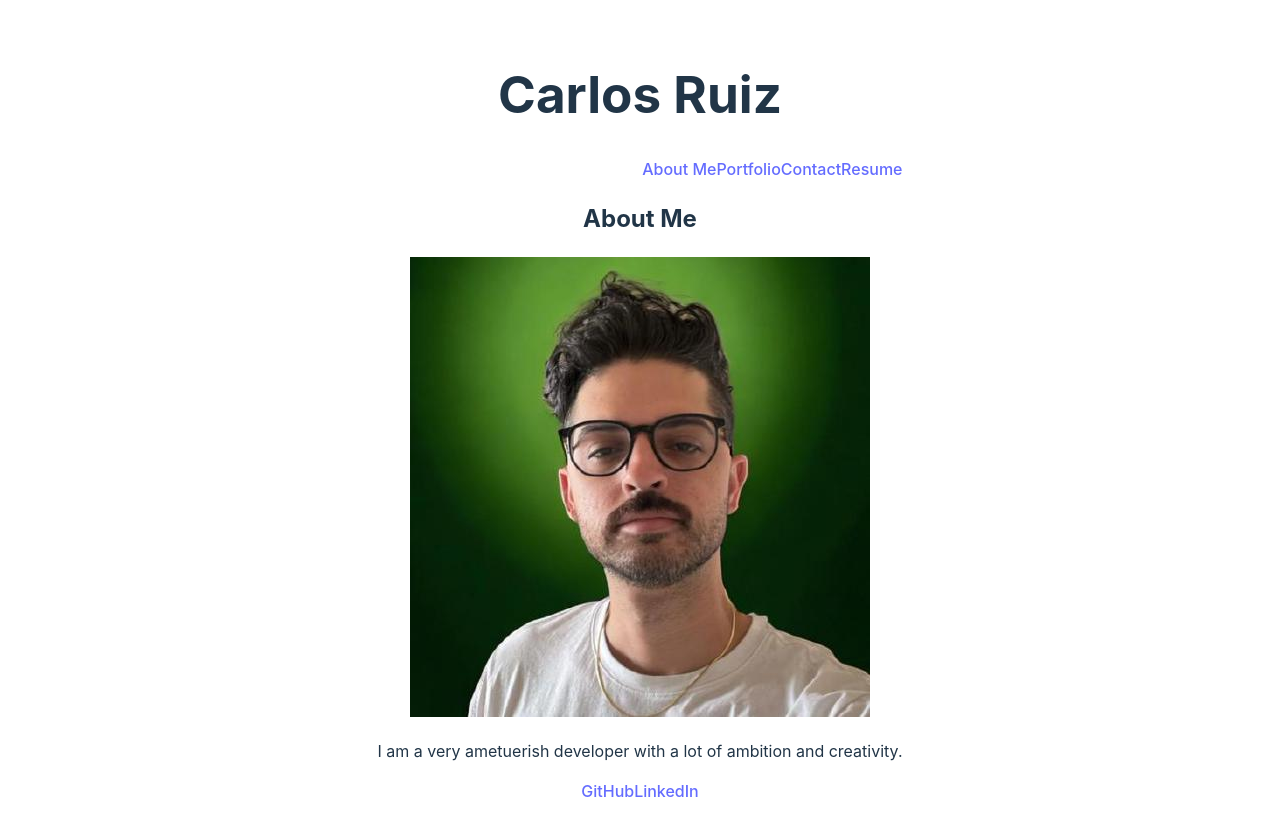
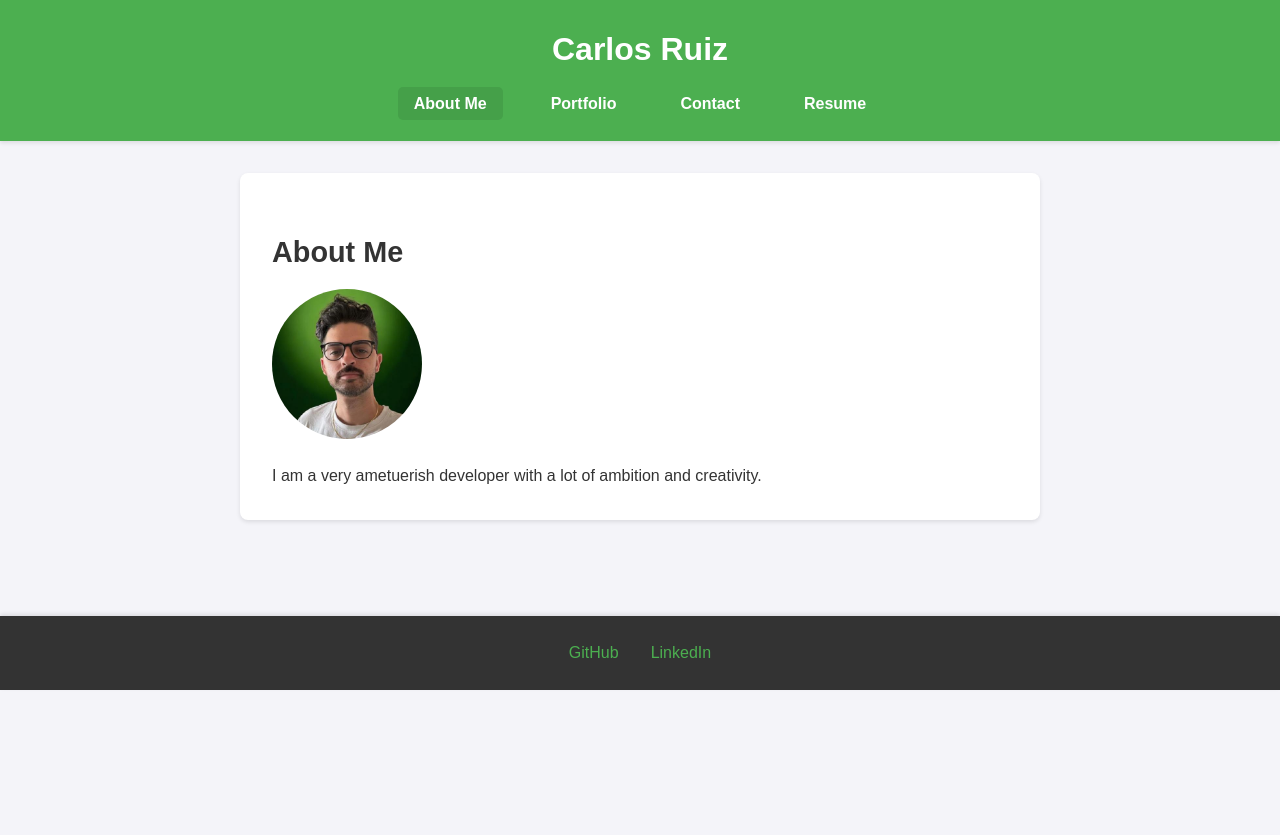
Before and after one commit to Carlospetsdogs/react-portfolio, a React (Vite) app: page / in a window 1280 px wide. After the commit the page ends 800 px from the top, so only its background shows below. Built offline with nearby package versions, Linux system fonts and the light colour scheme.

Commit message:
removed unnecessary file and updated main.cc to hold all stylings

```diff
--- a/src/main.css
+++ b/src/main.css
@@ -1,89 +1,206 @@
-:root {
-  font-family: Inter, system-ui, Avenir, Helvetica, Arial, sans-serif;
-  line-height: 1.5;
-  font-weight: 400;
+/* Main.css */
 
-  color-scheme: light dark;
-  color: rgba(255, 255, 255, 0.87);
-  background-color: #242424;
-
-  font-synthesis: none;
-  text-rendering: optimizeLegibility;
-  -webkit-font-smoothing: antialiased;
-  -moz-osx-font-smoothing: grayscale;
+/* General Styles */
+body {
+  font-family: 'Arial', sans-serif;
+  color: #333;
+  line-height: 1.6;
+  margin: 0;
+  padding: 0;
+  background-color: #f4f4f9;
 }
 
-a {
-  font-weight: 500;
-  color: #646cff;
-  text-decoration: inherit;
-}
-a:hover {
-  color: #535bf2;
+/* Header */
+header {
+  background-color: #4CAF50;
+  color: white;
+  padding: 1.5em 0;
+  text-align: center;
+  box-shadow: 0 2px 4px rgba(0, 0, 0, 0.1);
 }
 
-html, body {
-
+header h1 {
+  margin: 0;
+  font-size: 2em;
 }
 
-body {
-  margin: 0;
-  display: flex;
-  place-items: center;
-  min-width: 320px;
-  min-height: 100vh;
+nav {
+  margin-top: 1em;
 }
 
-h1 {
-  font-size: 3.2em;
-  line-height: 1.1;
+nav a {
+  margin: 0 1em;
+  color: white;
+  text-decoration: none;
+  font-weight: bold;
+  padding: 0.5em 1em;
+  border-radius: 5px;
+  transition: background-color 0.3s;
 }
 
-#root {
-  max-width: 1280px;
-  margin: 0 auto;
-  padding: 2rem;
-  text-align: center;
+nav a:hover, nav a.active {
+  background-color: #45a049;
 }
 
-nav{
-  display: flex;
-  flex-direction: row;
-  justify-content: flex-end;
+/* Main Content */
+main {
+  padding: 2em 1em;
+  max-width: 800px;
+  margin: auto;
 }
 
-.link{
-  margin: 15px;
+/* Sections */
+section {
+  background: white;
+  margin-bottom: 2em;
+  padding: 2em;
+  border-radius: 8px;
+  box-shadow: 0 2px 4px rgba(0, 0, 0, 0.1);
+}
+
+section h2 {
+  font-size: 1.8em;
+  margin-bottom: 0.5em;
+}
+
+section img {
+  max-width: 150px;
+  height: auto;
+  border-radius: 50%;
+  margin-bottom: 1em;
+}
+
+section p {
+  margin: 0;
+  font-size: 1em;
+}
+
+/* Portfolio */
+.projects {
+  display: flex;
+  flex-wrap: wrap;
+  gap: 1.5em;
+}
+
+.project {
+  flex: 1 1 calc(33% - 1.5em);
+  background: #f9f9f9;
+  padding: 1em;
+  border-radius: 8px;
+  text-align: center;
+  box-shadow: 0 2px 4px rgba(0, 0, 0, 0.1);
+  transition: transform 0.3s, box-shadow 0.3s;
+}
+
+.project h3 {
+  font-size: 1.2em;
+  margin-bottom: 0.5em;
+}
+
+.project img {
+  max-width: 100%;
+  height: auto;
+  border-radius: 8px;
+}
+
+.project a {
+  display: block;
+  margin-top: 0.5em;
+  color: #4CAF50;
+  text-decoration: none;
+}
+
+.project a:hover {
+  text-decoration: underline;
+}
+
+.project:hover {
+  transform: translateY(-5px);
+  box-shadow: 0 4px 8px rgba(0, 0, 0, 0.15);
+}
+
+/* Contact Form */
+form {
+  display: flex;
+  flex-direction: column;
+}
+
+form label {
+  margin-bottom: 1em;
+  font-weight: bold;
+}
+
+form input, form textarea {
+  padding: 0.5em;
+  margin-top: 0.5em;
+  border: 1px solid #ccc;
+  border-radius: 4px;
+  font-size: 1em;
+}
+
+form span {
+  color: red;
+  font-size: 0.9em;
+  margin-top: 0.5em;
 }
 
 button {
-  border-radius: 8px;
-  border: 1px solid transparent;
-  padding: 0.6em 1.2em;
+  padding: 0.75em;
+  background-color: #4CAF50;
+  color: white;
+  border: none;
+  border-radius: 5px;
   font-size: 1em;
-  font-weight: 500;
-  font-family: inherit;
-  background-color: #1a1a1a;
   cursor: pointer;
-  transition: border-color 0.25s;
-}
-button:hover {
-  border-color: #646cff;
-}
-button:focus,
-button:focus-visible {
-  outline: 4px auto -webkit-focus-ring-color;
+  transition: background-color 0.3s;
 }
 
-@media (prefers-color-scheme: light) {
-  :root {
-    color: #213547;
-    background-color: #ffffff;
-  }
-  a:hover {
-    color: #747bff;
-  }
-  button {
-    background-color: #f9f9f9;
-  }
+button:hover {
+  background-color: #45a049;
 }
+
+/* Resume */
+.resume {
+  list-style-type: none;
+  padding: 0;
+}
+
+.resume li {
+  background: #f9f9f9;
+  padding: 0.75em;
+  margin-bottom: 0.5em;
+  border-radius: 4px;
+  box-shadow: 0 2px 4px rgba(0, 0, 0, 0.1);
+}
+
+.resume a {
+  display: inline-block;
+  margin-top: 1em;
+  color: #4CAF50;
+  text-decoration: none;
+  font-weight: bold;
+}
+
+.resume a:hover {
+  text-decoration: underline;
+}
+
+/* Footer */
+footer {
+  background-color: #333;
+  color: white;
+  text-align: center;
+  padding: 1.5em 0;
+  margin-top: 2em;
+  box-shadow: 0 -2px 4px rgba(0, 0, 0, 0.1);
+}
+
+footer a {
+  color: #4CAF50;
+  margin: 0 1em;
+  text-decoration: none;
+}
+
+footer a:hover {
+  text-decoration: underline;
+}
```
Also changed, not shown: src/App.css (added).
